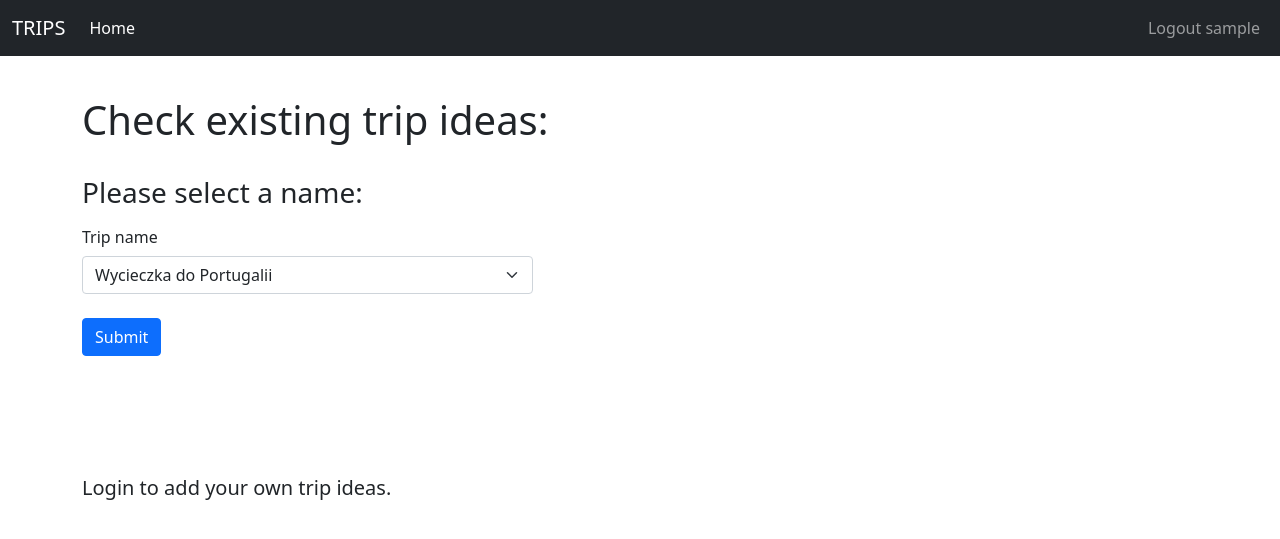
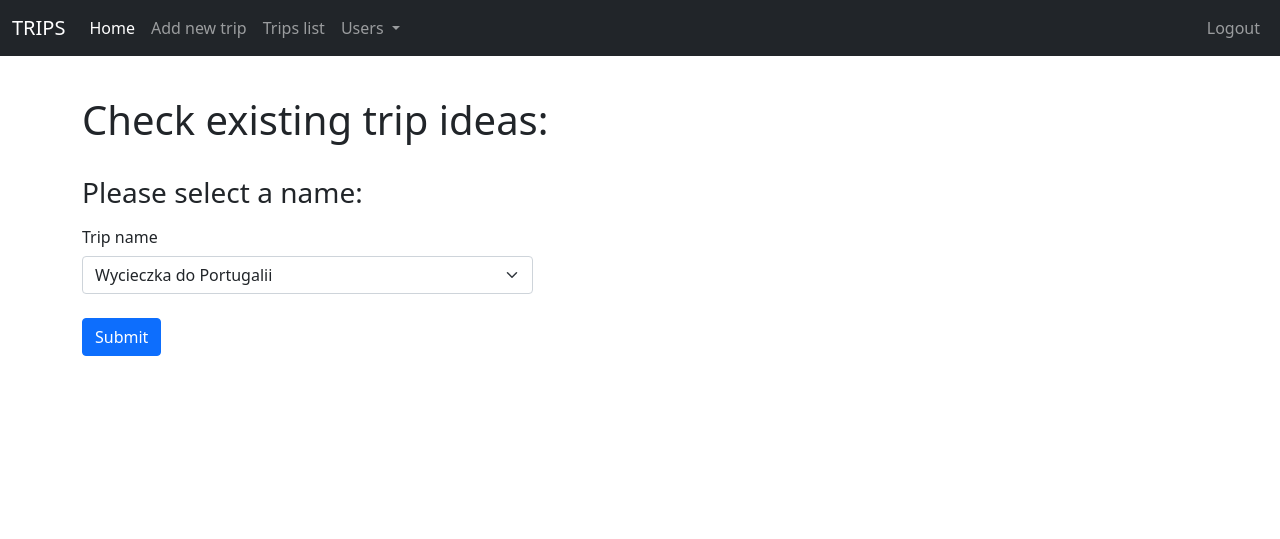
Before and after one commit to mateusz0malecki/trip_ideas, a Flask app: page / in a window 1280 px wide. Shown: the top 539 px of the page. Run offline with Flask 2, Linux system fonts and the light colour scheme; a user stored in the database is signed in; data comes from the database, SQL or seed files in the repository; both versions use the stored data as it was after the commit.

Commit message:
implementing flask-login

```diff
--- a/app.py
+++ b/app.py
@@ -1,129 +1,95 @@
 from flask import Flask, render_template, request, url_for, flash, redirect, session
 from flask_sqlalchemy import SQLAlchemy
+from flask_login import LoginManager, UserMixin, login_user, logout_user, current_user, login_required, \
+    fresh_login_required
+from urllib.parse import urlparse, urljoin
 
-import random
-import string
 import hashlib
 import binascii
 
 app = Flask(__name__)
 app.config.from_pyfile('config.cfg')
 db = SQLAlchemy(app)
+login_manager = LoginManager(app)
+
+login_manager.login_view = 'login'
+login_manager.login_message = 'First, please log in using this form:'
+login_manager.refresh_view = 'login'
+login_manager.needs_refresh_message = 'You need to log in again:'
 
 
 class Trips(db.Model):
     id = db.Column(db.Integer, primary_key=True)
-    name = db.Column(db.String(100), unique=True)
-    email = db.Column(db.String(100), unique=True)
-    description = db.Column(db.String(200))
-    completeness = db.Column(db.Boolean)
-    contact = db.Column(db.Boolean)
+    name = db.Column(db.String(100), primary_key=False)
+    email = db.Column(db.String(100), primary_key=False)
+    description = db.Column(db.String(200), primary_key=False)
+    completeness = db.Column(db.Boolean, primary_key=False)
+    contact = db.Column(db.Boolean, primary_key=False)
 
     def __repr__(self):
         return '<id: {}, name: {}>'.format(self.id, self.name)
 
 
-class Users(db.Model):
+class Users(db.Model, UserMixin):
     id = db.Column(db.Integer, primary_key=True)
-    name = db.Column(db.String(100), unique=True)
-    email = db.Column(db.String(100), unique=True)
-    password = db.Column(db.Text)
-    is_active = db.Column(db.Boolean)
-    is_admin = db.Column(db.Boolean)
+    name = db.Column(db.String(100), primary_key=False)
+    email = db.Column(db.String(100), primary_key=False)
+    password = db.Column(db.Text, primary_key=False)
+    is_active = db.Column(db.Boolean, primary_key=False)
+    is_admin = db.Column(db.Boolean, primary_key=False)
 
     def __repr__(self):
         return '<id: {}, name: {}>'.format(self.id, self.name)
 
-
-class UserPass:
-
-    def __init__(self, user='', password=''):
-        self.user = user
-        self.password = password
-        self.email = ''
-        self.is_valid = False
-        self.is_admin = False
-
-    def hash_password(self):
+    @staticmethod
+    def hash_password(password):
         """Hash a password for storing."""
         # the value generated using os.urandom(60)
         os_urandom_static = b"ID_\x12p:\x8d\xe7&\xcb\xf0=H1\xc1\x16\xac\xe5BX\xd7\xd6j\xe3i\x11\xbe\xaa\x05\xccc\xc2\
         xe8K\xcf\xf1\xac\x9bFy(\xfbn.`\xe9\xcd\xdd'\xdf`~vm\xae\xf2\x93WD\x04"
         salt = hashlib.sha256(os_urandom_static).hexdigest().encode('ascii')
-        pwdhash = hashlib.pbkdf2_hmac('sha512', self.password.encode('utf-8'), salt, 100000)
+        pwdhash = hashlib.pbkdf2_hmac('sha512', password.encode('utf-8'), salt, 100000)
         pwdhash = binascii.hexlify(pwdhash)
         return (salt + pwdhash).decode('ascii')
 
-    def verify_password(self, stored_password, provided_password):
+    @staticmethod
+    def verify_password(stored_password_hash, provided_password):
         """Verify a stored password against one provided by user"""
-        salt = stored_password[:64]
-        stored_password = stored_password[64:]
+        salt = stored_password_hash[:64]
+        stored_password = stored_password_hash[64:]
         pwdhash = hashlib.pbkdf2_hmac('sha512', provided_password.encode('utf-8'), salt.encode('ascii'), 100000)
         pwdhash = binascii.hexlify(pwdhash).decode('ascii')
         return pwdhash == stored_password
 
-    def get_random_user_password(self):
-        """Preparing random password for first admin-user"""
-        random_user = ''.join(random.choice(string.ascii_lowercase) for i in range(3))
-        self.user = random_user
 
-        password_characters = string.ascii_letters  # + string.digits + string.punctuation
-        random_password = ''.join(random.choice(password_characters) for i in range(3))
-        self.password = random_password
+@login_manager.user_loader
+def load_user(user_id):
+    return Users.query.filter(Users.id == user_id).first()
 
-    def login_user(self):
-        """Logging user"""
-        user_record = Users.query.filter(Users.name == self.user).first()
 
-        if user_record is not None and self.verify_password(user_record.password, self.password):
-            return user_record
-        else:
-            self.user = None
-            self.password = None
-            return None
-
-    def get_user_info(self):
-        """Getting stored info if user is active and is an admin"""
-        db_user = Users.query.filter(Users.name == self.user).first()
-
-        if db_user is None:
-            self.is_valid = False
-            self.is_admin = False
-            self.email = ''
-        elif db_user.is_active != 1:
-            self.is_valid = False
-            self.is_admin = False
-            self.email = db_user.email
-        else:
-            self.is_valid = True
-            self.is_admin = db_user.is_admin
-            self.email = db_user.email
+def is_safe_url(target):
+    ref_url = urlparse(request.host_url)
+    test_url = urlparse(urljoin(request.host_url, target))
+    return test_url.scheme in ('http', 'https') and ref_url.netloc == test_url.netloc
 
 
 @app.route('/', methods=['GET', 'POST'])
 def index():
-    cur_login = UserPass(session.get('user'))
-    cur_login.get_user_info()
-
     if request.method == 'GET':
         trips = Trips.query.all()
-        return render_template('index.html', trips=trips, active_menu='index', cur_login=cur_login)
+        return render_template('index.html', trips=trips, active_menu='index', cur_login=current_user)
     else:
         trip = request.form['name'] if 'name' in request.form else ''
         chosen_trip = Trips.query.filter(Trips.name == trip).first()
 
-        return render_template('trip_added.html', trip=chosen_trip, active_menu='index', cur_login=cur_login)
+        return render_template('trip_added.html', trip=chosen_trip, active_menu='index', cur_login=current_user)
 
 
 @app.route('/new_trip', methods=['GET', 'POST'])
+@login_required
 def new_trip():
-    cur_login = UserPass(session.get('user'))
-    cur_login.get_user_info()
-    if not cur_login.is_valid:
-        return redirect(url_for('login'))
-
     if request.method == 'GET':
-        return render_template('new_trip.html', active_menu='new_trip', cur_login=cur_login)
+        return render_template('new_trip.html', active_menu='new_trip', cur_login=current_user)
     else:
 
         trip_name = '' if 'trip_name' not in request.form else request.form['trip_name']
@@ -142,30 +108,24 @@ def new_trip():
 
 
 @app.route('/all_trips')
+@login_required
+@fresh_login_required
 def all_trips():
-    cur_login = UserPass(session.get('user'))
-    cur_login.get_user_info()
-    if not cur_login.is_valid or not cur_login.is_admin:
-        return redirect(url_for('login'))
-
     trips = Trips.query.all()
-    return render_template('all_trips.html', trips=trips, active_menu='all_trips', cur_login=cur_login)
+    return render_template('all_trips.html', trips=trips, active_menu='all_trips', cur_login=current_user)
 
 
 @app.route('/edit_trip/<trip_id>', methods=['GET', 'POST'])
+@login_required
+@fresh_login_required
 def edit_trip(trip_id):
-    cur_login = UserPass(session.get('user'))
-    cur_login.get_user_info()
-    if not cur_login.is_valid or not cur_login.is_admin:
-        return redirect(url_for('login'))
-
     if request.method == 'GET':
         trip = Trips.query.filter(Trips.id == trip_id).first()
         if trip is None:
             flash('No such trip idea existing, sorry.')
             return redirect(url_for('all_trips'))
         else:
-            return render_template('edit_trip.html', trip=trip, active_menu='all_trips', cur_login=cur_login)
+            return render_template('edit_trip.html', trip=trip, active_menu='all_trips', cur_login=current_user)
     else:
         trip_name = '' if 'trip_name' not in request.form else request.form['trip_name']
         email = '' if 'email' not in request.form else request.form['email']
@@ -186,12 +146,9 @@ def edit_trip(trip_id):
 
 
 @app.route('/delete_trip/<trip_id>')
+@login_required
+@fresh_login_required
 def delete_trip(trip_id):
-    cur_login = UserPass(session.get('user'))
-    cur_login.get_user_info()
-    if not cur_login.is_valid or not cur_login.is_admin:
-        return redirect(url_for('login'))
-
     trip_to_delete = Trips.query.filter(Trips.id == trip_id).first()
     db.session.delete(trip_to_delete)
     db.session.commit()
@@ -204,40 +161,37 @@ def init_app():
     db.create_all()
     active_admins = Users.query.filter(Users.is_active is True, Users.is_admin is True).count()
 
-    print(active_admins)
-
     if active_admins > 0:
         flash('Application is already set-up. Nothing to do')
         return redirect(url_for('index'))
     else:
-        # if not - create/update admin account with a new password and admin privileges, display random username
-        user_pass = UserPass()
-        user_pass.get_random_user_password()
-        new_admin = Users(name=user_pass.user, email='noone@blablabla', password=user_pass.hash_password(),
+        new_admin = Users(id=1, name='admin', email='noone@blablabla', password=Users.hash_password('admin'),
                           is_active=True, is_admin=True)
         db.session.add(new_admin)
         db.session.commit()
-        flash('User {} with password {} has been created'.format(user_pass.user, user_pass.password))
+        flash('User admin has been created')
         return redirect(url_for('index'))
 
 
 @app.route('/login', methods=['GET', 'POST'])
 def login():
-    cur_login = UserPass(session.get('user'))
-    cur_login.get_user_info()
-
     if request.method == 'GET':
-        return render_template('login.html', cur_login=cur_login, active_menu='login')
+        return render_template('login.html', cur_login=current_user, active_menu='login')
     else:
         user_name = '' if 'user_name' not in request.form else request.form['user_name']
         user_pass = '' if 'user_pass' not in request.form else request.form['user_pass']
+        remember = False if 'remember' not in request.form else request.form['remember']
 
-        new_login = UserPass(user_name, user_pass)
-        login_record = new_login.login_user()
+        new_login = Users.query.filter(Users.name == user_name).first()
 
-        if login_record is not None:
-            session['user'] = user_name
+        if new_login is not None and Users.verify_password(new_login.password, user_pass):
+            login_user(new_login, remember=remember)
             flash('Welcome {}'.format(user_name))
+
+            next1 = request.args.get('next')
+            if next1 and is_safe_url(next1):
+                return redirect(next1)
+
             return redirect(url_for('index'))
         else:
             flash('Wrong username or password, try again')
@@ -246,35 +200,28 @@ def login():
 
 @app.route('/logout')
 def logout():
-    if 'user' in session:
-        session.pop('user', None)
-        flash('You have logged out')
+    logout_user()
+    flash('You have logged out')
     return redirect(url_for('index'))
 
 
 @app.route('/users')
+@login_required
+@fresh_login_required
 def users():
-    cur_login = UserPass(session.get('user'))
-    cur_login.get_user_info()
-    if not cur_login.is_valid or not cur_login.is_admin:
-        return redirect(url_for('login'))
-
     all_users = Users.query.all()
-    return render_template('users.html', users=all_users, active_menu='users', cur_login=cur_login)
+    return render_template('users.html', users=all_users, active_menu='users', cur_login=current_user)
 
 
 @app.route('/new_user', methods=['GET', 'POST'])
+@login_required
+@fresh_login_required
 def new_user():
-    cur_login = UserPass(session.get('user'))
-    cur_login.get_user_info()
-    if not cur_login.is_valid or not cur_login.is_admin:
-        return redirect(url_for('login'))
-
     message = None
     user = {}
 
     if request.method == 'GET':
-        return render_template('new_user.html', user=user, active_menu='users', cur_login=cur_login)
+        return render_template('new_user.html', user=user, active_menu='users', cur_login=current_user)
     else:
         user['user_name'] = '' if 'user_name' not in request.form else request.form['user_name']
         user['email'] = '' if 'email' not in request.form else request.form['email']
@@ -298,26 +245,21 @@ def new_user():
             message = 'User with the email {} already exists'.format(user['email'])
 
         if not message:
-            user_pass = UserPass(user['user_name'], user['user_pass'])
-            password_hash = user_pass.hash_password()
-            user_to_add = Users(name=user['user_name'], email=user['email'], password=password_hash, is_active=True,
-                                is_admin=False)
+            user_to_add = Users(name=user['user_name'], email=user['email'],
+                                password=Users.hash_password(user['user_pass']), is_active=True, is_admin=False)
             db.session.add(user_to_add)
             db.session.commit()
             flash('User {} created'.format(user['user_name']))
             return redirect(url_for('users'))
         else:
             flash('Correct error: {}'.format(message))
-            return render_template('new_user.html', user=user, active_menu='users', cur_login=cur_login)
+            return render_template('new_user.html', user=user, active_menu='users', cur_login=current_user)
 
 
 @app.route('/edit_user/<user_name>', methods=['GET', 'POST'])
+@login_required
+@fresh_login_required
 def edit_user(user_name):
-    cur_login = UserPass(session.get('user'))
-    cur_login.get_user_info()
-    if not cur_login.is_valid or not cur_login.is_admin:
-        return redirect(url_for('login'))
-
     user = Users.query.filter(Users.name == user_name).first()
 
     if user is None:
@@ -325,7 +267,7 @@ def edit_user(user_name):
         return redirect(url_for('users'))
 
     if request.method == 'GET':
-        return render_template('edit_user.html', user=user, active_menu='users', cur_login=cur_login)
+        return render_template('edit_user.html', user=user, active_menu='users', cur_login=current_user)
     else:
         new_email = '' if 'email' not in request.form else request.form['email']
         new_password = '' if 'user_pass' not in request.form else request.form['user_pass']
@@ -336,8 +278,7 @@ def edit_user(user_name):
             flash('Email was changed')
 
         if new_password != '':
-            user_pass = UserPass(user_name, new_password)
-            user.password = user_pass.hash_password()
+            user.password = Users.hash_password(new_password)
             db.session.commit()
             flash('Password was changed')
 
@@ -345,12 +286,9 @@ def edit_user(user_name):
 
 
 @app.route('/delete_user/<user_name>')
+@login_required
+@fresh_login_required
 def delete_user(user_name):
-    cur_login = UserPass(session.get('user'))
-    cur_login.get_user_info()
-    if not cur_login.is_valid or not cur_login.is_admin:
-        return redirect(url_for('login'))
-
     cur_login = session['user']
 
     user_to_delete = Users.query.filter(Users.name == user_name).filter(Users.name != cur_login).first()
@@ -361,12 +299,9 @@ def delete_user(user_name):
 
 
 @app.route('/user_status_change/<action>/<user_name>')
+@login_required
+@fresh_login_required
 def user_status_change(action, user_name):
-    cur_login = UserPass(session.get('user'))
-    cur_login.get_user_info()
-    if not cur_login.is_valid or not cur_login.is_admin:
-        return redirect(url_for('login'))
-
     if 'user' not in session:
         return redirect(url_for('login'))
     cur_login = session['user']
--- a/templates/index.html
+++ b/templates/index.html
@@ -32,7 +32,7 @@
 
     <button type="submit" class="btn btn-primary btn-block">Submit</button>
 
-    {% if not cur_login.is_valid %}
+    {% if not current_user.is_active %}
       <br><br><br><br><br><br><h5>Login to add your own trip ideas.</h5>
     {% endif %}
 
--- a/templates/menu.html
+++ b/templates/menu.html
@@ -15,19 +15,19 @@
                 <a class="nav-link {{ 'active' if active_menu=='index' }}" aria-current="page" href="{{ url_for('index') }}">Home</a>
             </li>
 
-            {% if cur_login.is_valid %}
+            {% if cur_login.is_active %}
             <li class="nav-item">
                 <a class="nav-link {{ 'active' if active_menu=='new_trip' }}" href="{{ url_for('new_trip') }}">Add new trip</a>
             </li>
             {% endif %}
 
-            {% if cur_login.is_valid and cur_login.is_admin %}
+            {% if cur_login.is_active and cur_login.is_admin %}
             <li class="nav-item">
                 <a class="nav-link {{ 'active' if active_menu=='all_trips' }}" href="{{ url_for('all_trips') }}">Trips list</a>
             </li>
             {% endif %}
 
-            {% if cur_login.is_valid and cur_login.is_admin %}
+            {% if cur_login.is_active and cur_login.is_admin %}
             <li class="nav-item dropdown">
               <a class="nav-link dropdown-toggle {{ 'active' if active_menu=='users' }}" href="#" id="navbarDropdown" role="button"
                       data-bs-toggle="dropdown" aria-expanded="false">
@@ -46,13 +46,13 @@
 
         <ul class="nav navbar-nav navbar-right">
 
-          {% if not session['user'] %}
+          {% if not cur_login.name %}
           <li class="nav-item">
             <a class="nav-link  {{ 'active' if active_menu=='login' }}" aria-current="page" href="{{ url_for('login') }}">Login</a>
           </li>
           {% endif %}
 
-          {% if session['user'] %}
+          {% if cur_login.name %}
           <li class="nav-item">
             <a class="nav-link" aria-current="page" href="{{ url_for('logout') }}">Logout {{ cur_login.user }}</a>
           </li>
```
Also changed, not shown: templates/login.html (+13 -1 lines), data/base.db.
